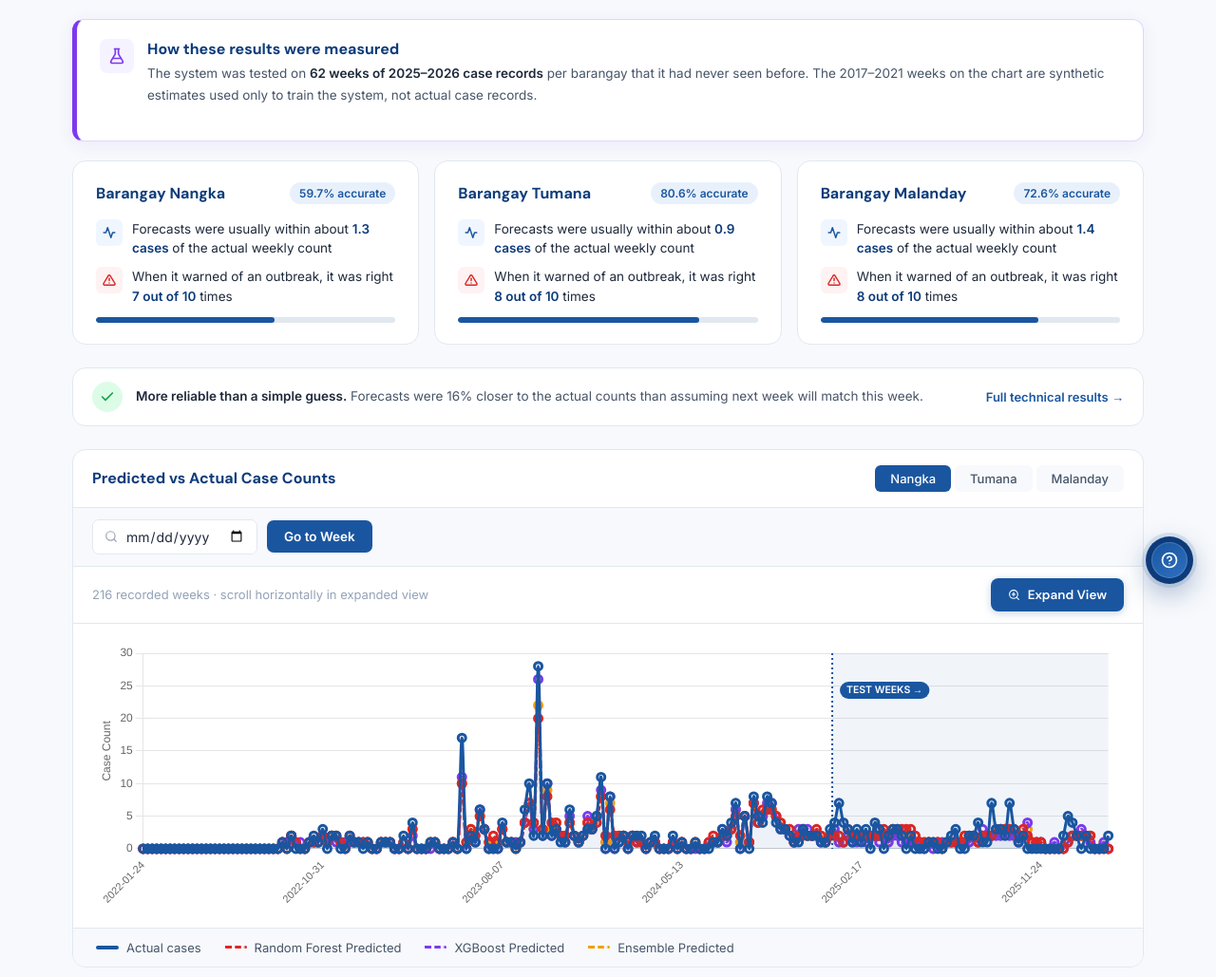
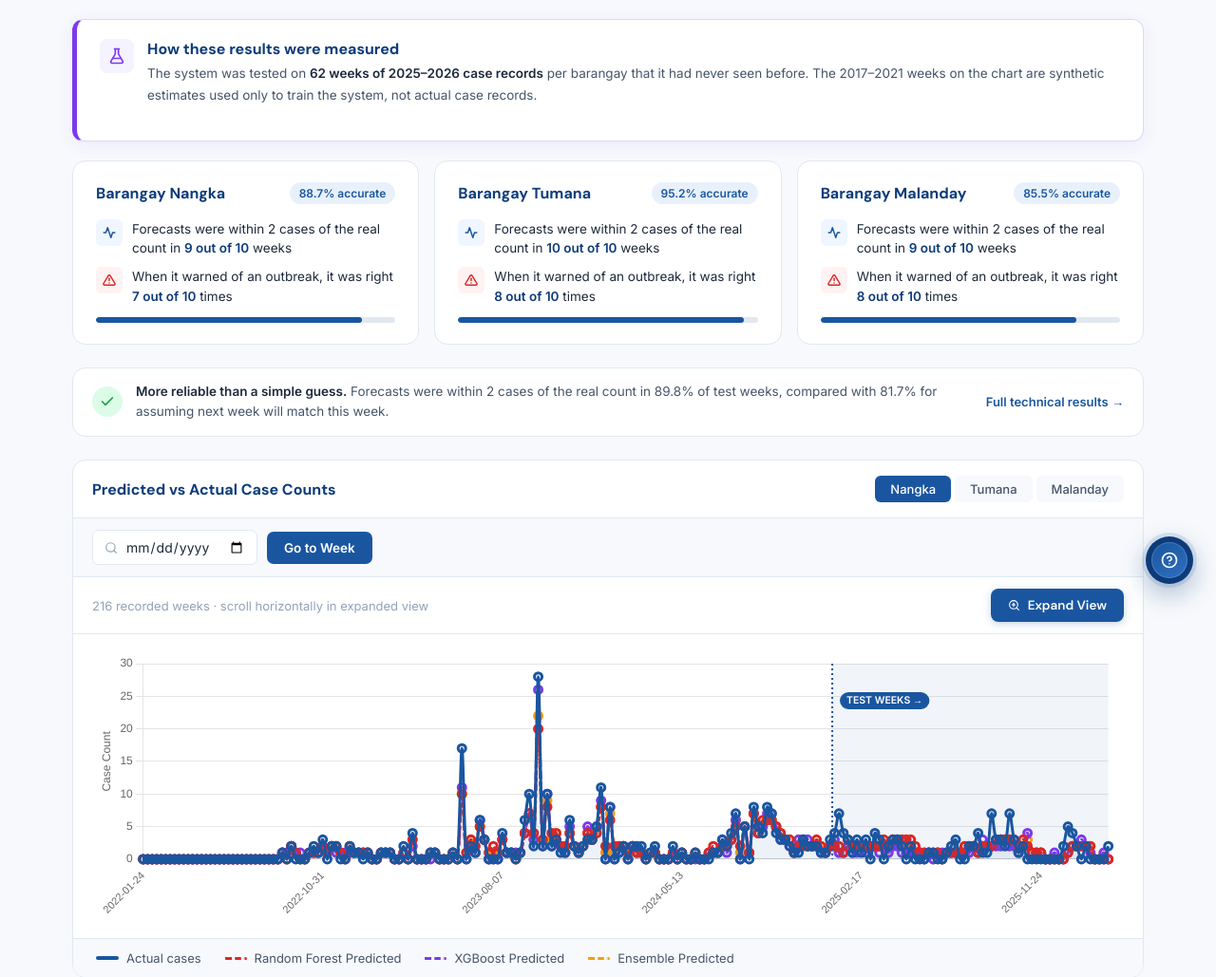
Before and after one commit to DevNigelSan/DengueTect, a Flask app: page /evaluation in a window 1280 px wide. Shown: the part 161-1190 px from the top of the page at 95% size. Run offline with Flask 3, Linux system fonts and the light colour scheme; the visitor is signed in with stand-in values (Sample User, id 1); parts of the project's set-up code (start-up, migrations or seed data) failed here and were passed over.

Commit message:
Show forecast accuracy within two cases on Model Evaluation

```diff
--- a/app/templates/evaluation.html
+++ b/app/templates/evaluation.html
@@ -116,11 +116,12 @@
       {% set sp = split[brgy] %}
       {% set acc  = sp.acc_real  if sp.clf_split else data.accuracy %}
       {% set prec = sp.prec_real if sp.clf_split else data.precision %}
-      {% set err  = data.avg_error %}
+      {% set err  = data.ensemble_avg_error %}
+      {% set within = data.ens_within2 if data.ens_within2 is defined else none %}
       <div class="eval-summary-card">
         <div class="eval-card-header">
           <div class="eval-brgy-name">Barangay {{ brgy }}</div>
-          <div class="eval-accuracy-badge">{{ acc }}% accurate</div>
+            <div class="eval-accuracy-badge">{{ within if within is not none else acc }}% accurate</div>
         </div>
 
         <div class="eval-card-plain">
@@ -132,9 +133,14 @@
               </svg>
             </div>
             <div class="eval-plain-text">
+              {% if within is not none %}
+              Forecasts were within 2 cases of the real count in
+              <strong>{{ (within / 10) | round | int }} out of 10</strong> weeks
+              {% else %}
               Forecasts were usually within about
               <strong>{{ err | round(1) }} case{{ 's' if err != 1 else '' }}</strong>
               of the actual weekly count
+              {% endif %}
             </div>
           </div>
 
@@ -159,7 +165,7 @@
         </div>
 
         <div class="eval-accuracy-bar">
-          <div class="eval-accuracy-fill" style="width:{{ acc }}%"></div>
+          <div class="eval-accuracy-fill" style="width:{{ within if within is not none else acc }}%"></div>
         </div>
       </div>
       {% endfor %}
@@ -167,15 +173,18 @@
 
     {% if summary %}
     <!-- COMPARED WITH A SIMPLE GUESS -->
-    {% set rf_mae  = summary.case_count['Random Forest'].mae %}
-    {% set vs_last = ((1 - rf_mae / summary.case_count['Baseline: same as last week'].mae) * 100) | round | int %}
+    {% set ens  = summary.case_count['Ensemble (0.6 RF + 0.4 XGB)'] %}
+    {% set last = summary.case_count['Baseline: same as last week'] %}
+    {% set vs_last = ((1 - summary.case_count['Random Forest'].mae / last.mae) * 100) | round | int %}
     <div class="eval-trust">
       <div class="eval-trust-icon">
         <svg width="16" height="16" viewBox="0 0 24 24" fill="none" stroke="currentColor" stroke-width="2.5" stroke-linecap="round" stroke-linejoin="round"><polyline points="20 6 9 17 4 12"/></svg>
       </div>
       <p>
-        {% if vs_last > 0 %}
-        <strong>More reliable than a simple guess.</strong> Forecasts were {{ vs_last }}% closer to the actual counts than assuming next week will match this week.
+               {% if ens.within2 is defined %}
+        <strong>More reliable than a simple guess.</strong> Forecasts were within 2 cases of the real count in {{ ens.within2 }}% of test weeks, compared with {{ last.within2 }}% for assuming next week will match this week.
+        {% elif vs_last > 0 %}
+        <strong>More reliable than a simple guess.</strong>Forecasts were {{ vs_last }}% closer to the actual counts than assuming next week will match this week.
         {% else %}
         <strong>Compared with a simple guess</strong> (assuming next week will match this week), forecasts were about as close to the actual counts.
         {% endif %}
```
